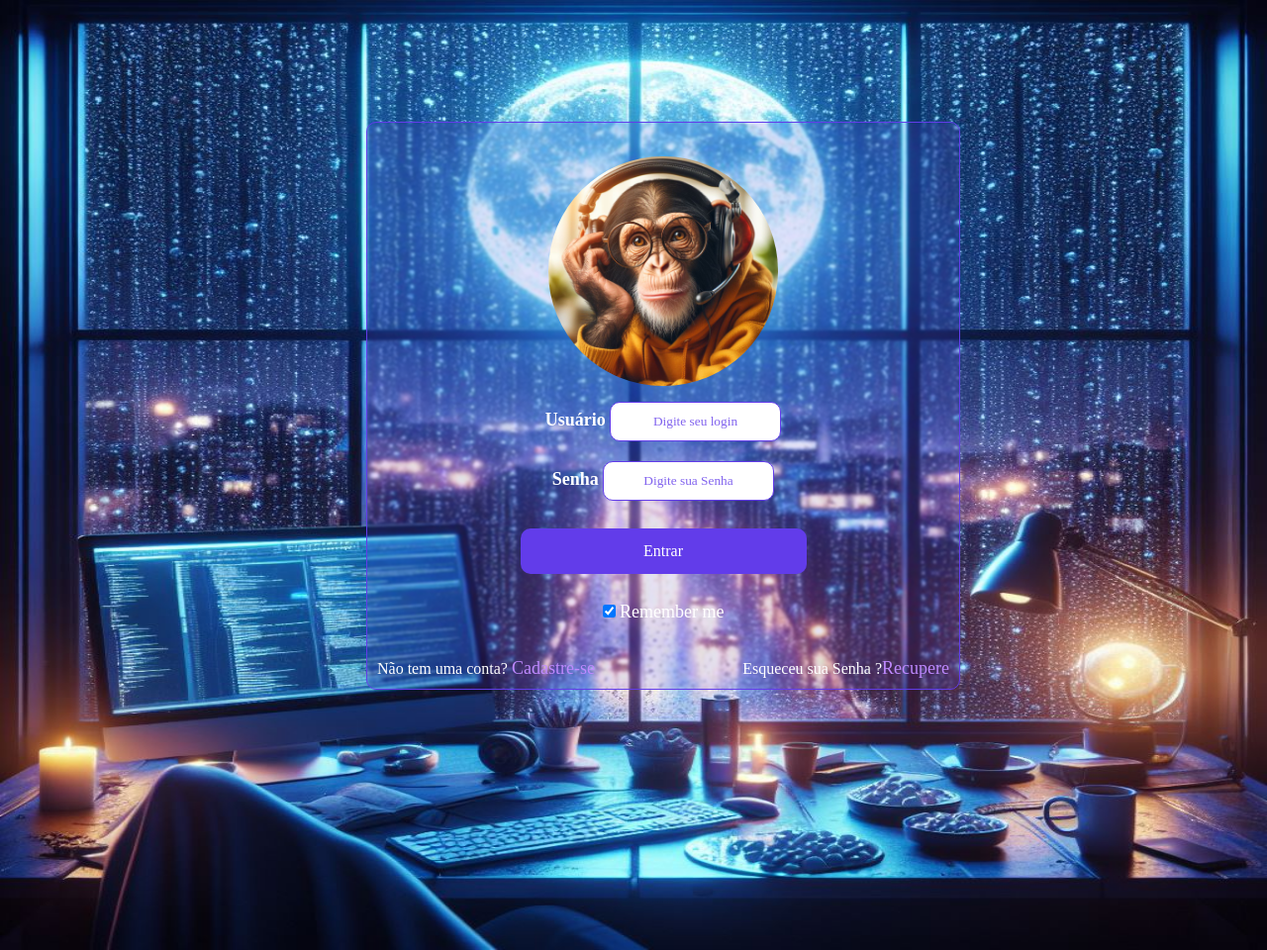
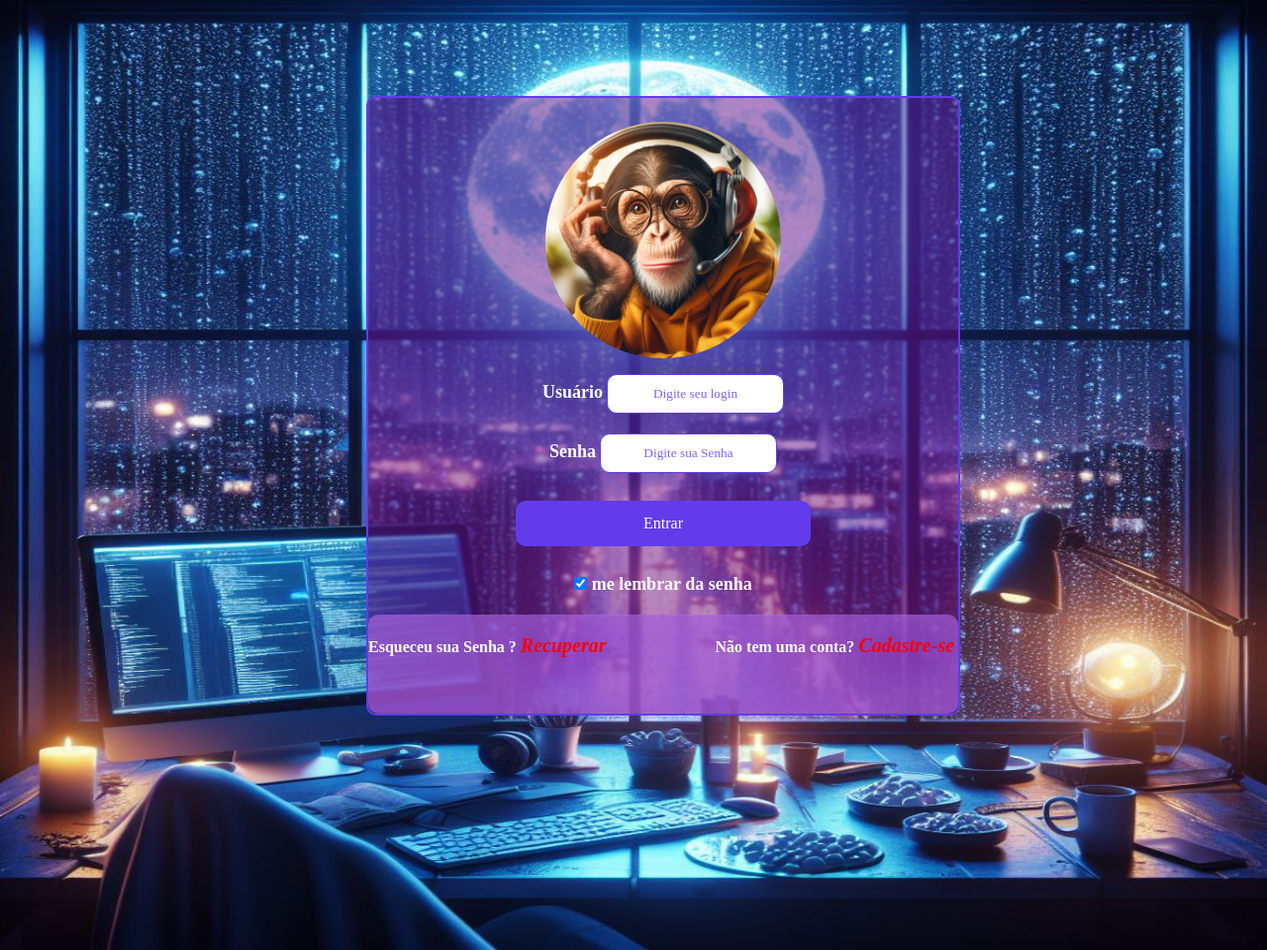
Before and after one commit to PedroPepeu/Chain, a Flask app: page /login in a window 1280 px wide. Shown: the whole page at 99% size. Run offline with Flask 3, Linux system fonts and the light colour scheme.

Commit message:
atualização login

```diff
--- a/web/api/static/css/login.css
+++ b/web/api/static/css/login.css
@@ -46,9 +46,8 @@ section.loginTela {
     text-align: center;
     align-items: center;
     margin: 0 auto;
-    padding: 10px;
-    background: #623cea23;
-    border: 1px solid #623CEA;
+    background: #6b08867a;
+    border: 2px solid #623CEA;
     backdrop-filter: blur(1px);
     -webkit-backdrop-filter: blur(1px);
     border-radius: 10px;
@@ -77,11 +76,14 @@ img.avatar {
 .container span{
     color: white;
 }
-.container a{
-    color:  #bf8aff;
-    font-size: 18px;
+.container a {
+    color: #ff0000;
+    font-size: 20px;
+    font-style: italic;
+    font-weight: 900;
     text-decoration: none;
     cursor: pointer;
+    text-shadow: 0 8px 32px #6b088c;
     transition: .2s;
 }
 .container a:hover{
@@ -101,6 +103,7 @@ img.avatar {
 }
 .container label{
     font-size: 18px;
+    font-weight: 900;
 }
 
 
@@ -125,10 +128,22 @@ button:hover{
 }
 span.psw {
     float: right;
-    padding-top: 16px;
+    padding-top: 20px;
+    font-weight: 900;
 }
 
 span.register {
     float: left;
-    padding-top: 16px;
+    padding-top: 20px;
+    font-weight: 900;
+    margin-left: 110px;
 }
+.colormude {
+    display: flex;
+    width: 100%; /* Ajuste a largura conforme necessário */
+    height: 100px; /* Ajuste a altura conforme necessário */
+    background-color: #bf8aff7a;
+    backdrop-filter: blur(1px);
+    -webkit-backdrop-filter: blur(1px);
+    border-radius: 10px; /* Adicione borda arredondada conforme necessário */
+}
--- a/web/api/templates/login.html
+++ b/web/api/templates/login.html
@@ -34,14 +34,16 @@
                                     </li>
                                     <li>
                                         <label>
-                                            <input type="checkbox" checked="checked" name="remember"> Remember me
+                                            <input type="checkbox" checked="checked" name="remember"> me lembrar da senha
                                         </label>
                                     </li>
                                 </ul>
                             </div>
                             <div class="container">
-                                <span class="psw">Esqueceu sua Senha ?<a href="#">Recupere</a></span>
-                                <span class="register">Não tem uma conta? <a href="#">Cadastre-se</a></span>
+                                <div class="colormude">
+                                    <span class="psw">Esqueceu sua Senha ? <a href="#">Recuperar</a></span>
+                                    <span class="register">Não tem uma conta? <a href="#">Cadastre-se</a></span>
+                                </div>
                             </div>
                         </form>
                     </div>
```
